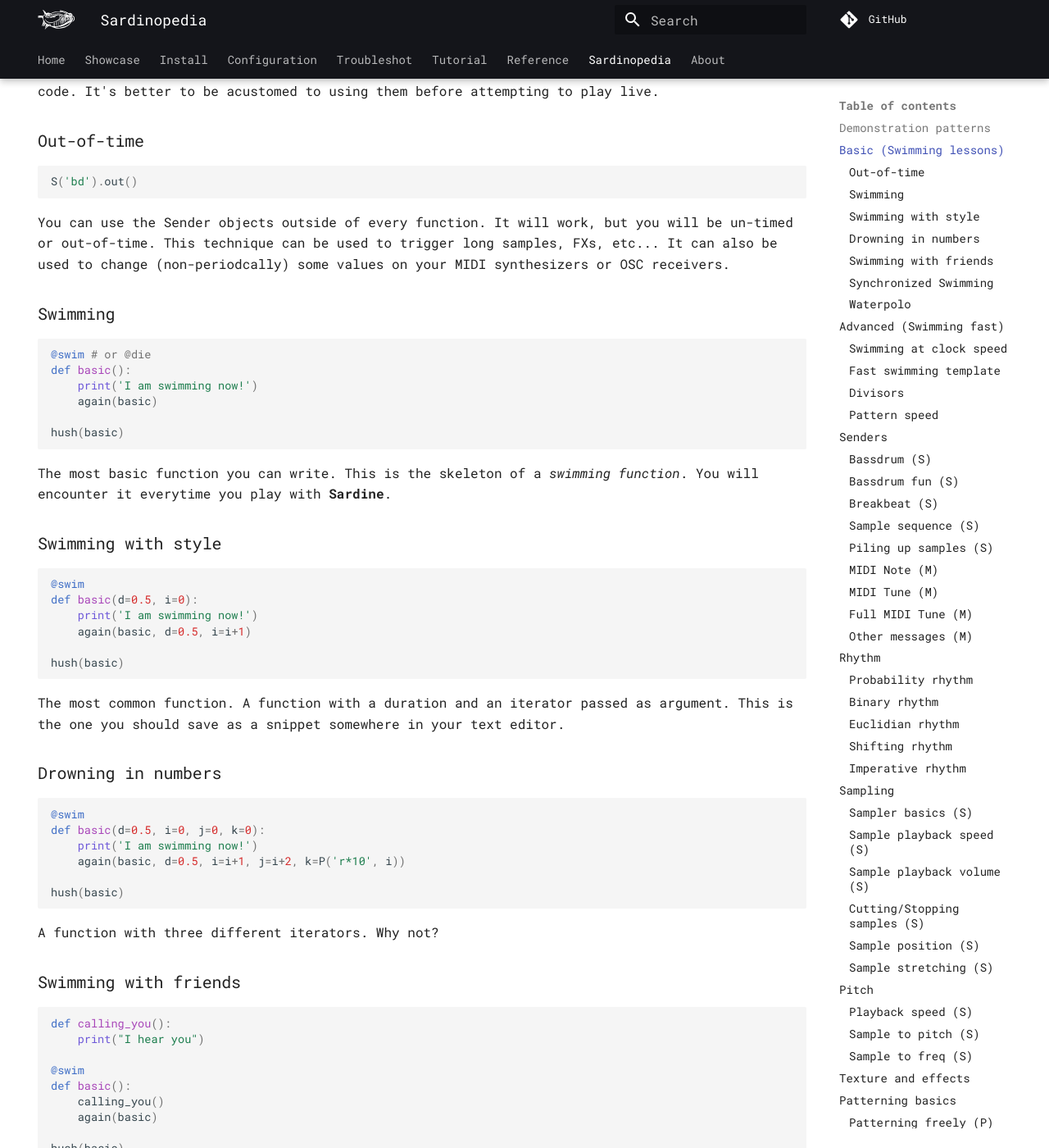
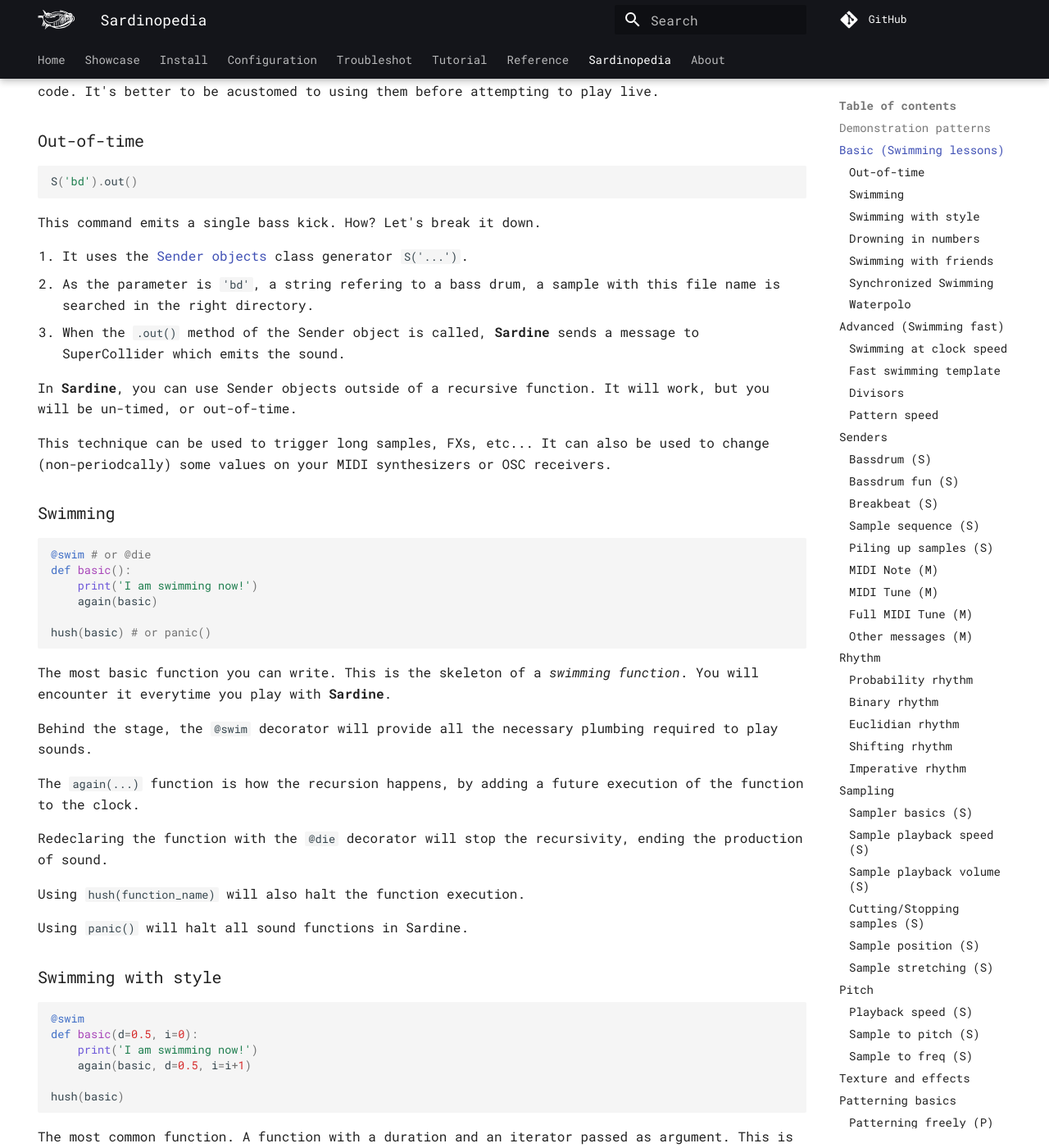
Before and after one commit to EmmaleeBonderud0325/sardine, an MkDocs documentation site: the page built from docs/sardinopedia.md, in a window 1280 px wide and 1400 px high, scrolled down 649 px. Shown: the whole window at 82% size. Built offline with MkDocs 1.6.1 and Material for MkDocs 9.7.7, drawn with Linux system fonts in a browser that asks for light colours; comment, search, counter and statistics services are not loaded; some of the changed text lies outside the part shown.

Commit message:
[fix] bring some details to Sardinopedia

````diff
--- a/docs/sardinopedia.md
+++ b/docs/sardinopedia.md
@@ -27,7 +27,16 @@
 ```python3
 S('bd').out()
 ```
-You can use the Sender objects outside of every function. It will work, but you will be un-timed or out-of-time. This technique can be used to trigger long samples, FXs, etc... It can also be used to change (non-periodcally) some values on your MIDI synthesizers or OSC receivers.
+
+This command emits a single bass kick. How? Let's break it down.
+
+1. It uses the [Sender objects](#senders) class generator `S('...')`.
+2. As the parameter is `'bd'`, a string refering to a bass drum, a sample with this file name is searched in the right directory.
+3. When the `.out()` method of the Sender object is called, **Sardine** sends a message to SuperCollider which emits the sound.
+
+In **Sardine**, you can use Sender objects outside of a recursive function. It will work, but you will be un-timed, or out-of-time.
+
+This technique can be used to trigger long samples, FXs, etc... It can also be used to change (non-periodcally) some values on your MIDI synthesizers or OSC receivers.
 
 ### Swimming
 
@@ -37,9 +46,19 @@
     print('I am swimming now!')
     again(basic)
 
-hush(basic)
+hush(basic) # or panic()
 ```
 The most basic function you can write. This is the skeleton of a *swimming function*. You will encounter it everytime you play with **Sardine**.
+
+Behind the stage, the `@swim` decorator will provide all the necessary plumbing required to play sounds.
+
+The `again(...)` function is how the recursion happens, by adding a future execution of the function to the clock.
+
+Redeclaring the function with the `@die` decorator will stop the recursivity, ending the production of sound.
+
+Using `hush(function_name)` will also halt the function execution.
+
+Using `panic()` will halt all sound functions in Sardine.
 
 ### Swimming with style
 
@@ -51,7 +70,12 @@
 
 hush(basic)
 ```
+
 The most common function. A function with a duration and an iterator passed as argument. This is the one you should save as a snippet somewhere in your text editor.
+
+The `d` parameter is the function's **duration**,  the `0.5` value representing half of a beat.
+
+The `i` parameter is the function **iterator**, here progressively incremented.
 
 
 ### Drowning in numbers
@@ -59,18 +83,25 @@
 ```python3
 @swim
 def basic(d=0.5, i=0, j=0, k=0):
-    print('I am swimming now!')
-    again(basic, d=0.5, i=i+1, j=i+2, k=P('r*10', i))
+    print(f'I am swimming with {i}, {j}, and k{}!')
+    again(basic, d=0.5, i=i+1, j=j+2, k=P('r*10', i))
 
 hush(basic)
 ```
+
 A function with three different iterators. Why not?
+
+Notice how the iterator values are evolving independently.
+
+`i` is a basic increment, while `j` walks through even numbers.
+
+And `k` is randomized using the notation `P('r*10', i)`. To learn more about this, please refer below to [Patterning basics](#patterning-basics) and [Time tokens](#time-tokens).
 
 ### Swimming with friends
 
 ```python3
 def calling_you():
-    print("I hear you")
+    print('I hear you')
 
 @swim
 def basic():
@@ -79,7 +110,7 @@
 
 hush(basic)
 ```
-Calling a regular function from a swimming function.
+A swimming function can call a regular function i.e. a function with no Sardine decorator.
 
 ### Synchronized Swimming
 
@@ -115,7 +146,7 @@
 
 ## Advanced (Swimming fast)
 
-This section requires a good understanding of general **Sardine** concepts. I recommend reading the rest of documentation / *Sardinopedia* before diving into the following section. You need to understand patterns, senders, and a few other concepts. Moreover, you don't need it to be a proficient **Sardine** user anyway!
+This section requires a good understanding of general **Sardine** concepts. I recommend reading the rest of documentation / *Sardinopedia* before diving into the following section. You need to understand [patterns](#patterning-basics), [senders](#senders), and a few other concepts. Moreover, you don't need it to be a proficient **Sardine** user anyway!
 
 ### Swimming at clock speed
 
@@ -219,6 +250,12 @@
 ```
 A simple bassdrum but some parameters have been tweaked to be random.
 
+The additional parameters are :
+
+- `speed` will reverse (<0), slow (0-1), or accelerate the sample (>1). The `r` token provides the value randomization.
+- `legato` defines the maximum duration of the sample, here randomized in the [0,1] interval of a beat.
+- `cutoff` will attenuation the sample's frequencies, acting like a cutoff filter that shuts down higher frequencies at random values.
+
 ### Breakbeat (S)
 
 ```python3
@@ -228,6 +265,8 @@
     again(bd, d=0.25, i=i+1)
 ```
 Picking a random sample in a folder containing the amen break. You could have a successful career doing this in front of audiences.
+
+Once again, the "magic" happens with the `sample>:r*X` notation, which randomizes which sample is read on each execution.
 
 ### Sample sequence (S)
 
@@ -252,6 +291,8 @@
 ```
 You can stack events without waiting. They will be sent immediately.
 
+This will play the same sample at different octaves in chorus, using the `<sample>:1` notation to specify you want the default note at Octave 1, etc.
+
 ### MIDI Note (M)
 
 ```python3
@@ -260,7 +301,7 @@
     M().out()
     again(midi, d=0.5, i=i+1)
 ```
-No argument is enough to send a MIDI Note (60) at full velocity (127) on the first default MIDI channel. Arguments are only used to specify further or to override default values.
+No argument required to send a MIDI Note (60) at full velocity (127) on the first default MIDI channel. Arguments are only used to specify further or to override default values.
 
 ### MIDI Tune (M)
 
````
Also changed, not shown: other parts of docs/sardinopedia.md (+1 -1 lines).
